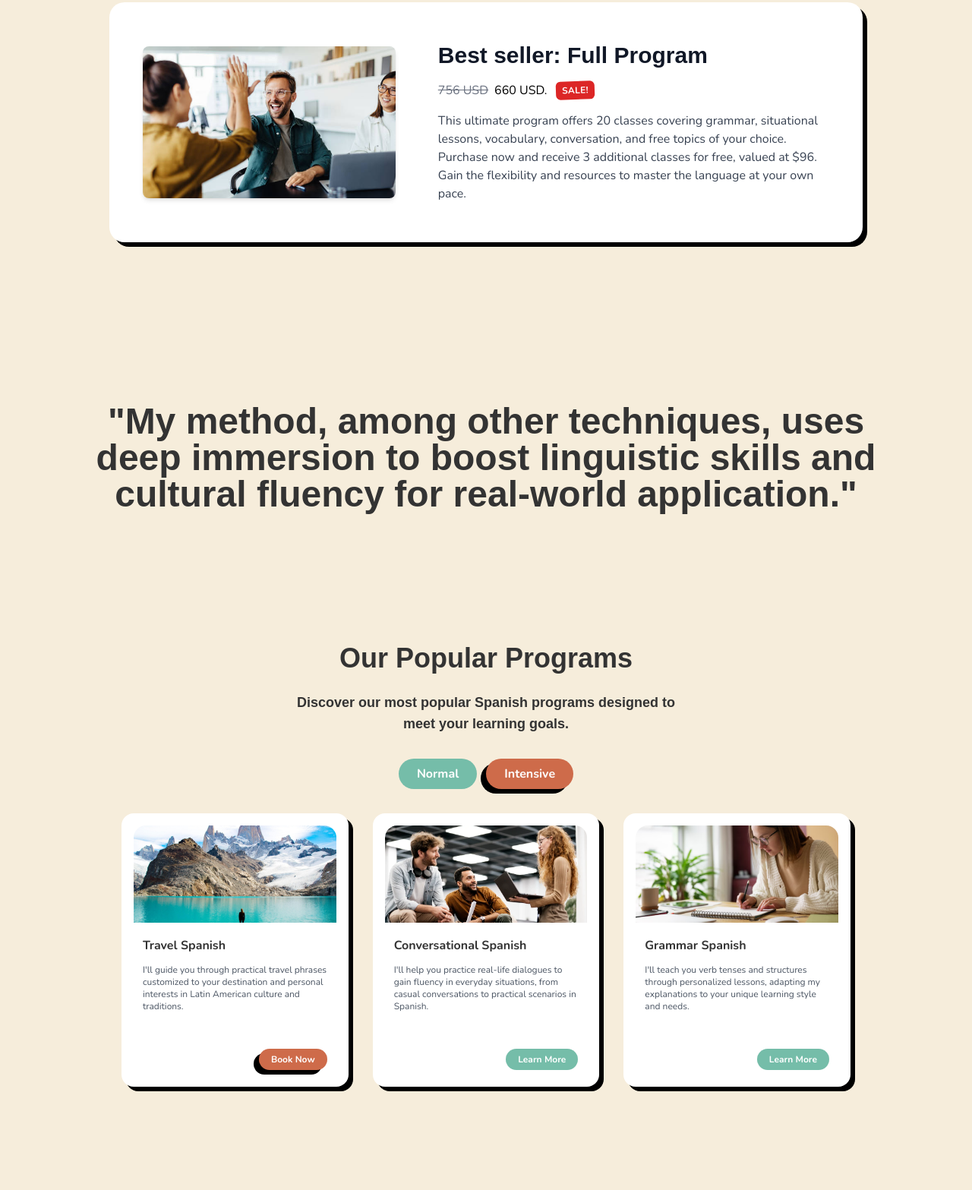
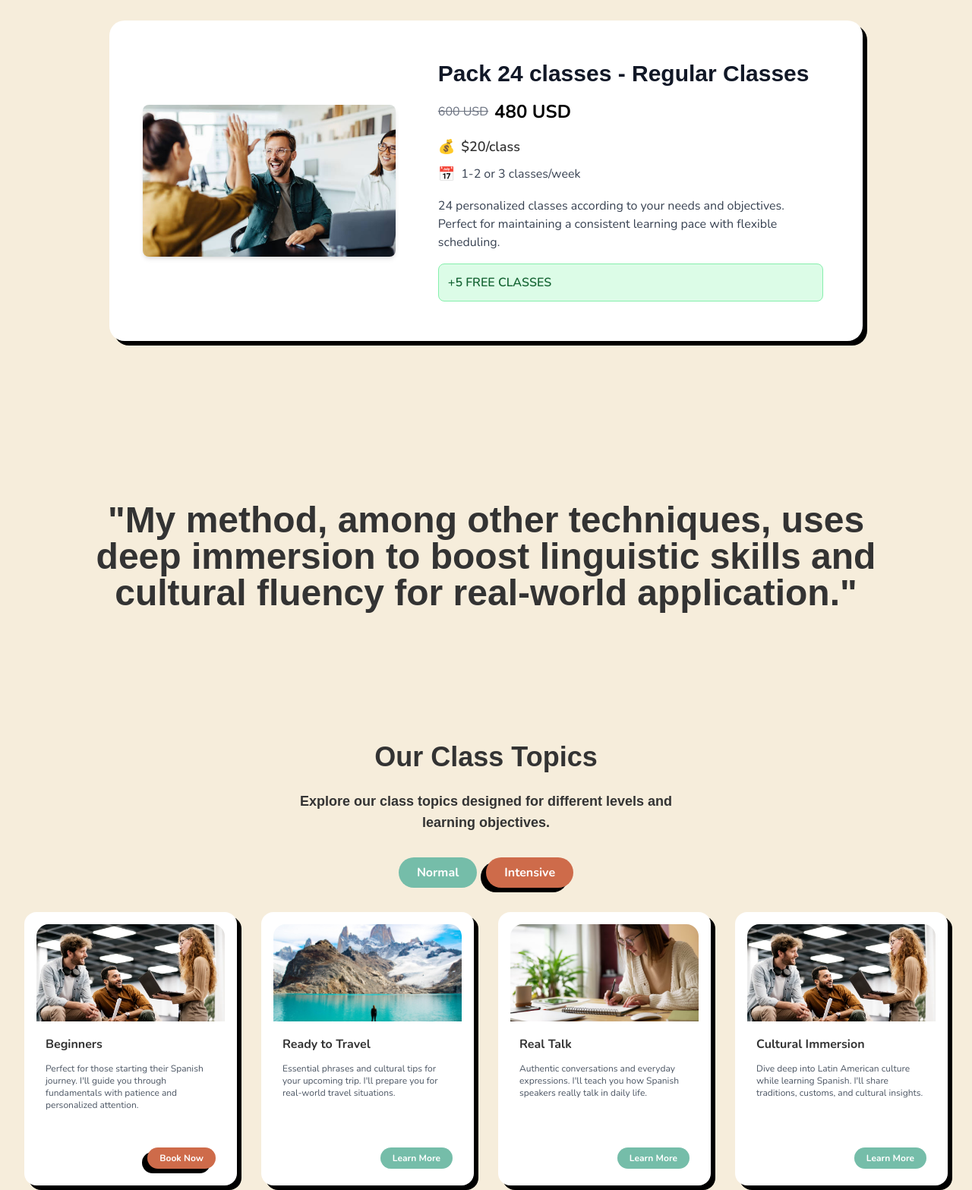
Before and after one commit to RenatoLagos/FerRealSpanish, an Astro site: page / in a window 1280 px wide. Shown: the part 1587-3154 px from the top of the page at 76% size. Built offline with nearby package versions, Linux system fonts and the light colour scheme; Astro itself is replaced by a stand-in of ours; a web font is replaced by a local one.

Commit message:
Update Features, FullProgram, and PopularPrograms components for improved layout and content clarity. Enhanced the Features section with a new title and refined SVG graphics. Updated FullProgram pricing details and class offerings for better user understanding. Revamped PopularPrograms to reflect new class topics and improved descriptions, ensuring a more engaging presentation of learning options.

```diff
--- a/src/components/Features.astro
+++ b/src/components/Features.astro
@@ -1,18 +1,21 @@
 ---
 import Button from '../components/ui/button.astro';
+
+const title = "Why";
 ---
-
 <section class="py-16 bg-[var(--background-secondary)]">
     <div class="max-w-7xl mx-auto px-4 sm:px-6 lg:px-8">
         <div class="text-center mb-12">
-            <h2 class="text-5xl font-satoshi font-extrabold mb-8">Why</h2>
+            <h2 class="text-5xl font-satoshi font-extrabold mb-8">
+                <span class="title-spacing">{title}</span>
                 <div class="svg-container">
-                <div class="text-white font-satoshi font-extrabold">Choose me</div>
+                    <div class="text-white text-5xl font-satoshi font-extrabold max-w-3xl mx-auto">Choose me</div>
                     <svg viewBox="0 0 300 100" preserveAspectRatio="none">
                     <ellipse cx="150" cy="50" rx="150" ry="40" fill="none" stroke="#ffffff" stroke-width="1.2" transform="rotate(0 150 50)" />
                     <ellipse cx="150" cy="50" rx="150" ry="40" fill="none" stroke="#ffffff" stroke-width="1.2" transform="rotate(-8 150 50)" />
                     </svg>
                 </div>
+            </h2>
             <p class="text-lg font-bold max-w-2xl mx-auto mb-6">My unique approach focuses on conversational fluency, cultural immersion, and personalized learning experiences designed just for you.</p>
         </div>
 
@@ -51,11 +54,16 @@ import Button from '../components/ui/button.astro';
 </section>
 
 <style>
+    .title-spacing {
+        margin-right: 1.4rem;
+    }
+
     .svg-container {
     position: relative;
     display: inline-block;
-    padding-top: 0.5rem;
-    padding-bottom: 0.5rem;
+    padding-top: 1.5rem;
+    padding-bottom: 1.5rem;
+    margin-top: 1rem;
   }
 
   .svg-container svg {
--- a/src/components/FullProgram.astro
+++ b/src/components/FullProgram.astro
@@ -5,16 +5,16 @@ interface Props {
   currency?: string;
   numberOfClasses?: number;
   freeClasses?: number;
-  freeClassesValue?: number;
+  pricePerClass?: number;
 }
 
 const {
-  regularPrice = 756,
-  salePrice = 660,
+  regularPrice = 600,
+  salePrice = 480,
   currency = "USD",
-  numberOfClasses = 20,
-  freeClasses = 3,
-  freeClassesValue = 96,
+  numberOfClasses = 24,
+  freeClasses = 5,
+  pricePerClass = 20,
 } = Astro.props;
 ---
 
@@ -33,19 +33,32 @@ const {
         </div>
       </div>
       <div class="md:w-3/5 p-8">
-        <h2 class="text-3xl font-satoshi font-bold text-gray-900 mb-4">Best seller: Full Program</h2>
+        <h2 class="text-3xl font-satoshi font-bold text-gray-900 mb-4">Pack 24 classes - Regular Classes</h2>
 
         <div class="mb-4 flex items-center">
           <span class="text-gray-500 line-through">{regularPrice} {currency}</span>
-          <span class="text-black ml-2">{salePrice} {currency}.</span>
-          <span class="ml-3 bg-red-600 text-white text-xs font-bold px-2 py-1 rounded-md uppercase tracking-wide transform -rotate-2">Sale!</span>
+          <span class="text-black ml-2 text-2xl font-bold">{salePrice} {currency}</span>
         </div>
-        <p class="text-gray-700">
-          This ultimate program offers {numberOfClasses} classes covering grammar, situational lessons,
-          vocabulary, conversation, and free topics of your choice. Purchase now and receive {freeClasses} additional
-          classes for free, valued at ${freeClassesValue}. Gain the flexibility and resources to master
-          the language at your own pace.
+
+        <div class="mb-4">
+          <div class="flex items-center mb-2">
+            <span class="text-orange-500 text-lg mr-2">💰</span>
+            <span class="text-lg font-semibold">${pricePerClass}/class</span>
+          </div>
+          <div class="flex items-center mb-4">
+            <span class="text-purple-500 text-lg mr-2">📅</span>
+            <span class="text-gray-700">1-2 or 3 classes/week</span>
+          </div>
+        </div>
+
+        <p class="text-gray-700 mb-4">
+          {numberOfClasses} personalized classes according to your needs and objectives.
+          Perfect for maintaining a consistent learning pace with flexible scheduling.
         </p>
+
+        <div class="bg-green-100 border border-green-300 rounded-lg p-3">
+          <p class="text-green-800 font-semibold">+{freeClasses} FREE CLASSES</p>
+        </div>
       </div>
     </div>
   </div>
--- a/src/components/PopularPrograms.astro
+++ b/src/components/PopularPrograms.astro
@@ -3,10 +3,10 @@ import Button from '../components/ui/button.astro';
 ---
 
 <section class="py-6 bg-[var(--background-primary)]">
-    <div class="max-w-5xl mx-auto px-4 sm:px-6 lg:px-8 mb-32">
+    <div class="max-w-7xl mx-auto px-4 sm:px-6 lg:px-8 mb-32">
         <div class="text-center mb-8">
-            <h2 class="text-4xl font-satoshi font-extrabold mb-6 mt-12">Our Popular Programs</h2>
-            <p class="text-text-secondary text-lg font-satoshi font-semibold mb-8 max-w-lg mx-auto">Discover our most popular Spanish programs designed to meet your learning goals.</p>
+            <h2 class="text-4xl font-satoshi font-extrabold mb-6 mt-12">Our Class Topics</h2>
+            <p class="text-text-secondary text-lg font-satoshi font-semibold mb-8 max-w-lg mx-auto">Explore our class topics designed for different levels and learning objectives.</p>
 
             <div class="flex justify-center gap-3 mb-8">
                 <Button
@@ -29,16 +29,16 @@ import Button from '../components/ui/button.astro';
 
         <!-- Programs Cards Grid -->
         <div class="grid grid-cols-1 gap-8">
-            <!-- Single row with 3 cards -->
-            <div class="grid grid-cols-1 md:grid-cols-3 gap-8">
-                <!-- Travel Spanish Card -->
+            <!-- Single row with 4 cards -->
+            <div class="grid grid-cols-1 md:grid-cols-2 lg:grid-cols-4 gap-8">
+                <!-- Beginners Card -->
                 <div class="p-3.5 bg-white rounded-2xl shadow-[6px_6px_0px_0px_#000000] overflow-hidden transform transition hover:-translate-y-0.5 flex flex-col h-[360px]">
                     <div class="p-0.5">
-                        <img src="/program-5.jpg" alt="Travel Spanish" class="w-full h-32 object-cover rounded-t-2xl">
+                        <img src="/program-1.webp" alt="Beginners" class="w-full h-32 object-cover rounded-t-2xl">
                     </div>
                     <div class="px-3.5 pt-4 pb-2 flex flex-col flex-grow">
-                        <h3 class="text-base font-bold mb-3">Travel Spanish</h3>
-                        <p class="text-gray-600 text-xs mb-4 flex-grow">I'll guide you through practical travel phrases customized to your destination and personal interests in Latin American culture and traditions.</p>
+                        <h3 class="text-base font-bold mb-3">Beginners</h3>
+                        <p class="text-gray-600 text-xs mb-4 flex-grow">Perfect for those starting their Spanish journey. I'll guide you through fundamentals with patience and personalized attention.</p>
                         <div class="flex justify-end items-center mt-auto">
                             <Button
                                 href="/schedule-class"
@@ -54,14 +54,14 @@ import Button from '../components/ui/button.astro';
                     </div>
                 </div>
 
-                <!-- Conversational Spanish Card -->
+                <!-- Ready to Travel Card -->
                 <div class="p-3.5 bg-white rounded-2xl shadow-[6px_6px_0px_0px_#000000] overflow-hidden transform transition hover:-translate-y-0.5 flex flex-col h-[360px]">
                     <div class="p-0.5">
-                        <img src="/program-1.webp" alt="Conversational Spanish" class="w-full h-32 object-cover rounded-t-2xl">
+                        <img src="/program-5.jpg" alt="Ready to Travel" class="w-full h-32 object-cover rounded-t-2xl">
                     </div>
                     <div class="px-3.5 pt-4 pb-2 flex flex-col flex-grow">
-                        <h3 class="text-base font-bold mb-3">Conversational Spanish</h3>
-                        <p class="text-gray-600 text-xs mb-4 flex-grow">I'll help you practice real-life dialogues to gain fluency in everyday situations, from casual conversations to practical scenarios in Spanish.</p>
+                        <h3 class="text-base font-bold mb-3">Ready to Travel</h3>
+                        <p class="text-gray-600 text-xs mb-4 flex-grow">Essential phrases and cultural tips for your upcoming trip. I'll prepare you for real-world travel situations.</p>
                         <div class="flex justify-end items-center mt-auto">
                             <Button
                                 href="/about"
@@ -76,14 +76,36 @@ import Button from '../components/ui/button.astro';
                     </div>
                 </div>
 
-                <!-- Grammar Spanish Card -->
+                <!-- Real Talk Card -->
                 <div class="p-3.5 bg-white rounded-2xl shadow-[6px_6px_0px_0px_#000000] overflow-hidden transform transition hover:-translate-y-0.5 flex flex-col h-[360px]">
                     <div class="p-0.5">
-                        <img src="/program-4.avif" alt="Grammar Spanish" class="w-full h-32 object-cover rounded-t-2xl">
+                        <img src="/program-4.avif" alt="Real Talk" class="w-full h-32 object-cover rounded-t-2xl">
                     </div>
                     <div class="px-3.5 pt-4 pb-2 flex flex-col flex-grow">
-                        <h3 class="text-base font-bold mb-3">Grammar Spanish</h3>
-                        <p class="text-gray-600 text-xs mb-4 flex-grow">I'll teach you verb tenses and structures through personalized lessons, adapting my explanations to your unique learning style and needs.</p>
+                        <h3 class="text-base font-bold mb-3">Real Talk</h3>
+                        <p class="text-gray-600 text-xs mb-4 flex-grow">Authentic conversations and everyday expressions. I'll teach you how Spanish speakers really talk in daily life.</p>
+                        <div class="flex justify-end items-center mt-auto">
+                            <Button
+                                href="/about"
+                                variant="secondary"
+                                size="sm"
+                                textSize="xs"
+                                rounded={true}
+                            >
+                                Learn More
+                            </Button>
+                        </div>
+                    </div>
+                </div>
+
+                <!-- Cultural Immersion Card -->
+                <div class="p-3.5 bg-white rounded-2xl shadow-[6px_6px_0px_0px_#000000] overflow-hidden transform transition hover:-translate-y-0.5 flex flex-col h-[360px]">
+                    <div class="p-0.5">
+                        <img src="/program-1.webp" alt="Cultural Immersion" class="w-full h-32 object-cover rounded-t-2xl">
+                    </div>
+                    <div class="px-3.5 pt-4 pb-2 flex flex-col flex-grow">
+                        <h3 class="text-base font-bold mb-3">Cultural Immersion</h3>
+                        <p class="text-gray-600 text-xs mb-4 flex-grow">Dive deep into Latin American culture while learning Spanish. I'll share traditions, customs, and cultural insights.</p>
                         <div class="flex justify-end items-center mt-auto">
                             <Button
                                 href="/about"
```
Lines whose indentation alone changed are shown as unchanged.
